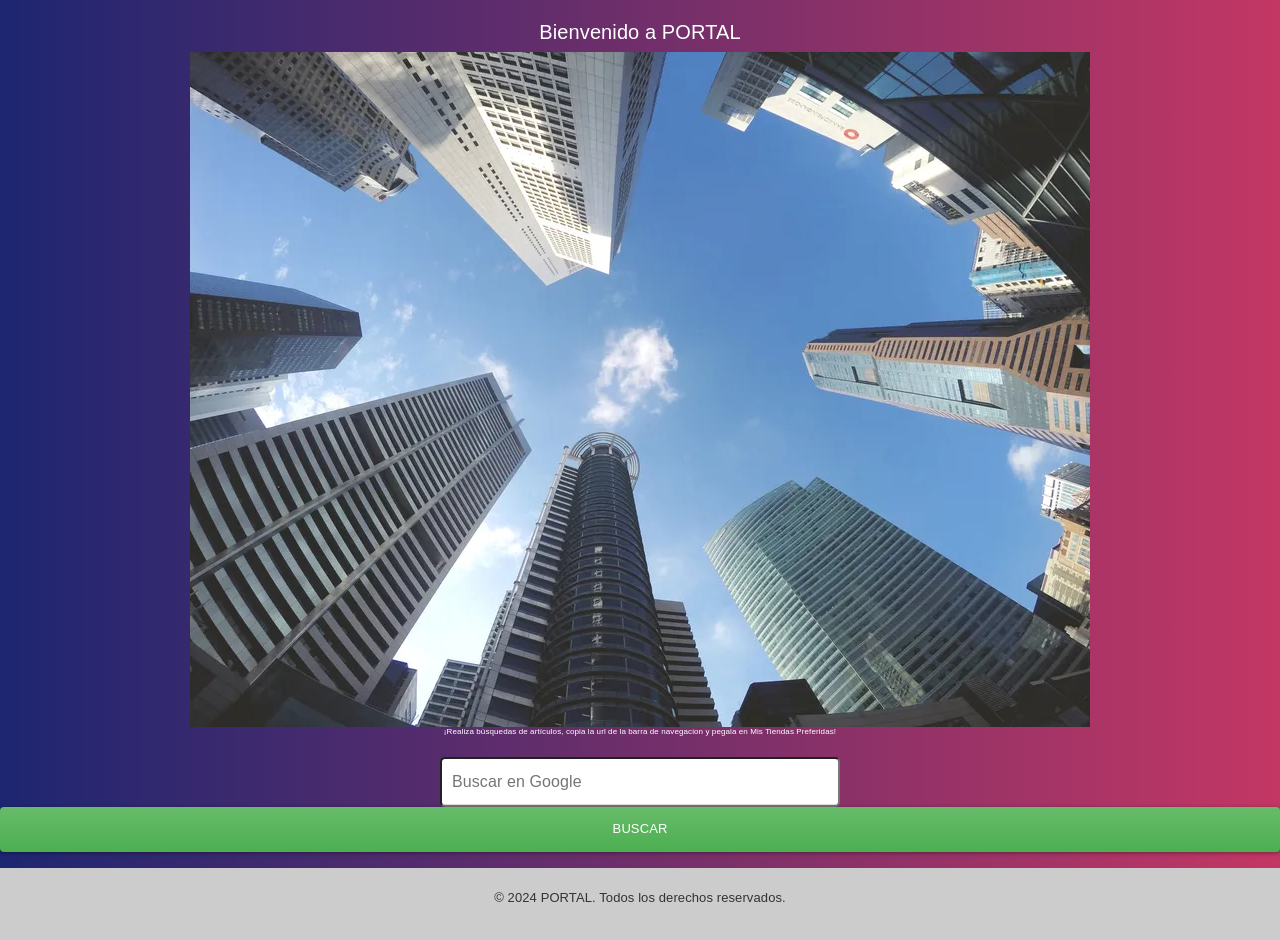
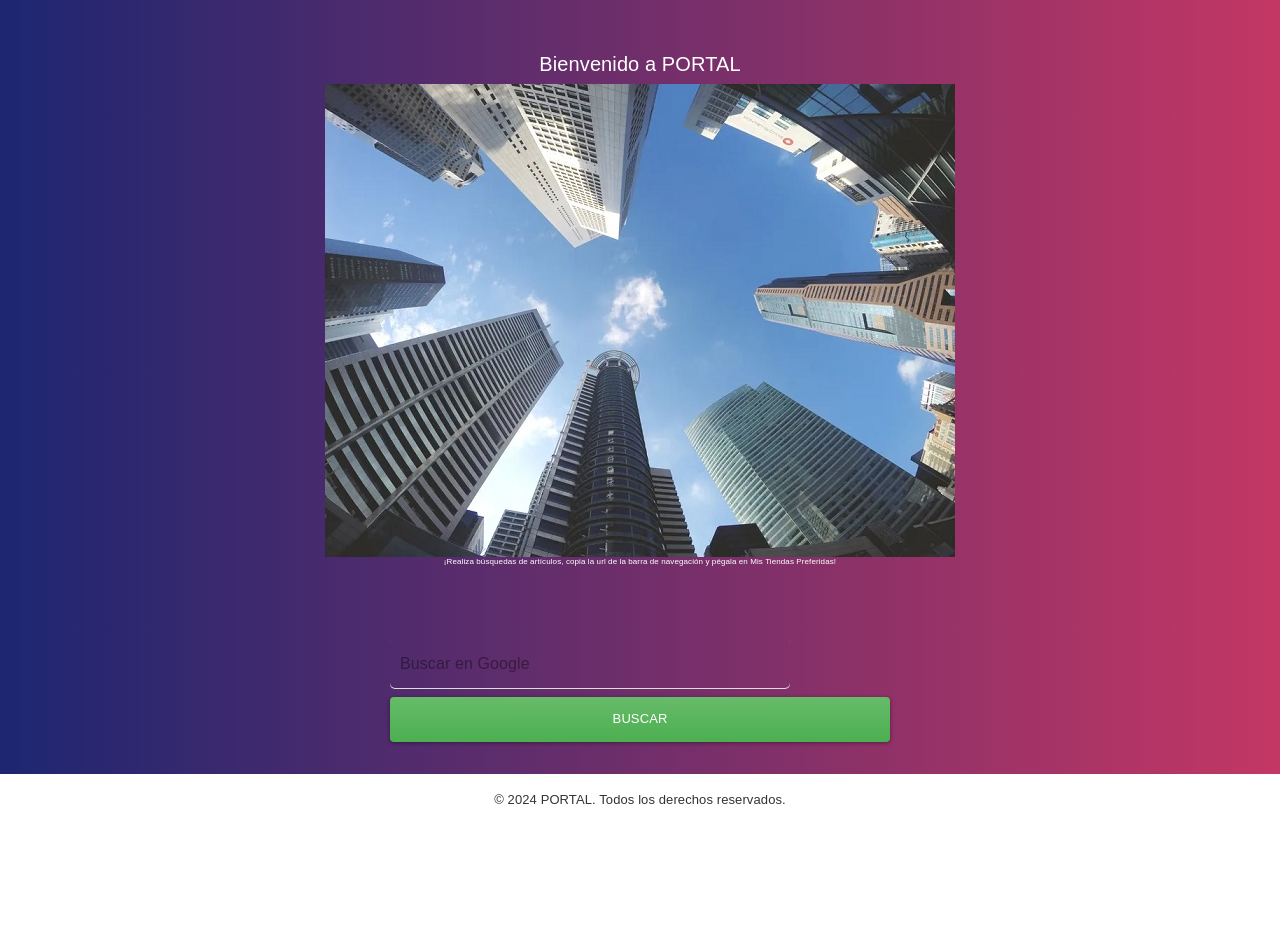
Before and after one commit to L0cO4u/webApp-PORTAL-V2.6, a Flask app: page / in a window 1280 px wide. Shown: the part 136-1076 px from the top of the page. After the commit the page ends 940 px from the top, so only its background shows below. Run offline with Flask 3, Linux system fonts and the light colour scheme; some libraries are stand-ins or nearby versions.

Commit message:
Modificar imagen pagina index y borrar imagenes

```diff
--- a/templates/index.html
+++ b/templates/index.html
@@ -7,6 +7,34 @@
     <link rel="icon" type="image/png" href="images/favicon.ico">
     <link rel="stylesheet" href="https://bootswatch.com/4/materia/bootstrap.min.css">
     <link rel="stylesheet" href="static/css/index.css">
+    <style>
+        body {
+            display: flex;
+            flex-direction: column;
+            min-height: 100vh;
+        }
+        main {
+            flex: 1;
+        }
+        .centered-image {
+            display: block;
+            margin: 0 auto;
+            max-width: 100%;
+            height: auto;
+        }
+        .parrafo-blanco {
+            color: white;
+            text-align: center;
+        }
+        section {
+            text-align: center;
+            padding: 2rem;
+        }
+        #Buscar {
+            max-width: 500px;
+            margin: 2rem auto;
+        }
+    </style>
 </head>
 <body>
     <header>
@@ -28,27 +56,27 @@
         </nav>
     </header>
 
+    <main>
         <section>
             <h1 class="parrafo-blanco">Bienvenido a PORTAL</h1>
             <div>
-            <img src="static/images/portal.webp" alt="logo" class="centered-image">
+                <img src="static/images/portal2.jpg" alt="logo" class="centered-image">
             </div>
-        <h3 class="parrafo-blanco">¡Realiza búsquedas de artículos,  copia la url de la barra de navegacion y pegala en Mis Tiendas Preferidas!</h3>
+            <h3 class="parrafo-blanco">¡Realiza búsquedas de artículos, copia la url de la barra de navegación y pégala en Mis Tiendas Preferidas!</h3>
         </section>
 
         <div id="Buscar">
             <form action="https://www.google.com/search" method="GET">
-            <input type="text" name="q" placeholder="Buscar en Google">
-            <div class="form-group">
-                <button type="submit" class="btn btn-success btn-block">
-                    BUSCAR
-                </button>
+                <input type="text" name="q" class="form-control mb-2" placeholder="Buscar en Google">
+                <button type="submit" class="btn btn-success btn-block">BUSCAR</button>
             </form>
         </div>
+    </main>
 
-    <footer>
+    <footer class="bg-light text-center py-3 mt-auto">
         <p>© 2024 PORTAL. Todos los derechos reservados.</p>
     </footer>
+
     <script src="https://code.jquery.com/jquery-3.6.0.min.js"></script>
     <script src="https://cdn.jsdelivr.net/npm/@popperjs/core@2.11.6/dist/umd/popper.min.js"></script>
     <script src="https://stackpath.bootstrapcdn.com/bootstrap/4.5.2/js/bootstrap.min.js"></script>
```
Also changed, not shown: static/images/background.jfif (deleted), static/images/portal2.jpg (added), 1 other file. Lines whose indentation alone changed are shown as unchanged.
